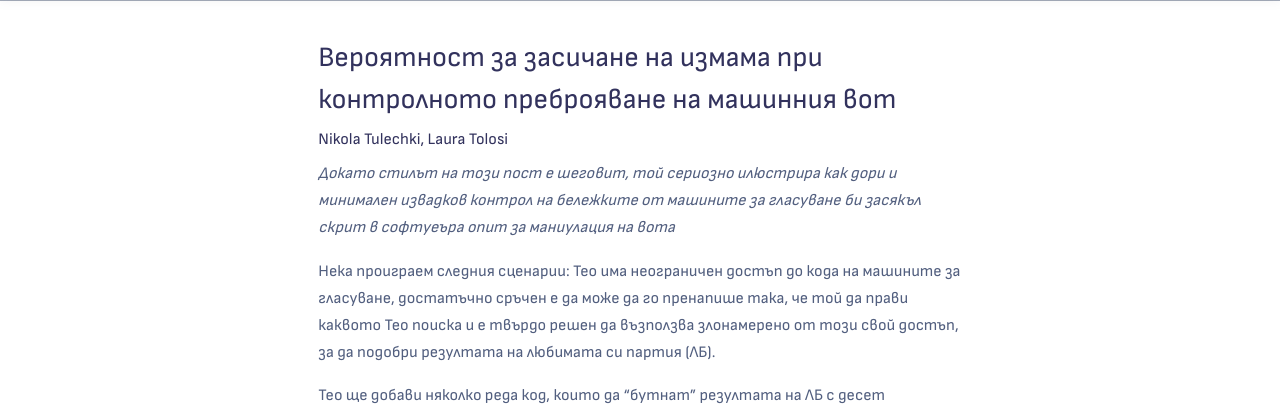
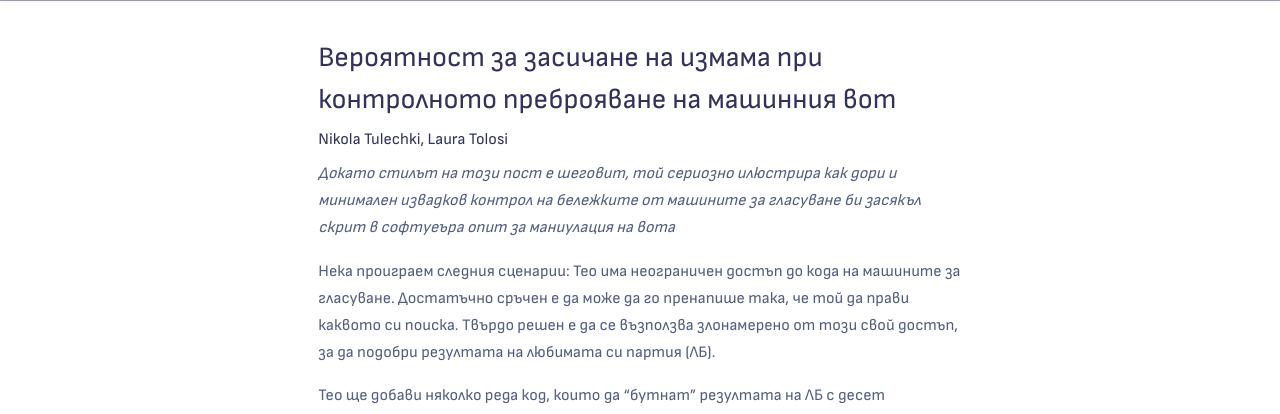
Before and after one commit to data-for-good-bg/data-for-good-bg.github.io, a Jekyll site: the page built from bg/_posts/2022-11-26-machine-fraud-prob.md, in a window 1280 px wide and 900 px high, scrolled down 930 px. Shown: the top 414 px of the window. Built offline with Jekyll 4.4.1, drawn with Linux system fonts in a browser that asks for light colours; nearby versions of some CDN libraries; formulas are drawn with MathJax 3; a script that is not in the unit is left out.

Commit message:
fraud blogpost

```diff
--- a/bg/_posts/2022-11-26-machine-fraud-prob.md
+++ b/bg/_posts/2022-11-26-machine-fraud-prob.md
@@ -11,9 +11,11 @@ use_math: true
 *Докато стилът на този пост е шеговит, той сериозно илюстрира как дори и минимален извадков контрол на бележките от
 машините за гласуване би засякъл скрит в софтуеъра опит за маниулация на вота*
 
-Нека проиграем следния сценарии: Тео има неограничен достъп до кода на машините за гласуване,
-достатъчно сръчен е да може да го пренапише така, че той да прави каквото Тео поиска
-и е твърдо решен да възползва злонамерено от този свой достъп, за да подобри резултата на любимата си партия (ЛБ).
+Нека проиграем следния сценарии:
+Тео има неограничен достъп до кода на машините за гласуване.
+Достатъчно сръчен е да може да го пренапише така, че той да прави каквото си поиска.
+Твърдо решен е да се възползва злонамерено от този свой достъп,
+за да подобри резултата на любимата си партия (ЛБ).
 
 Тео ще добави няколко реда код, които да "бутнат" резултата на ЛБ с десет процента.
 За да стане това, всяка машина ще трябва да подмени автоматично вота на всеки десети гласоподавател
```
